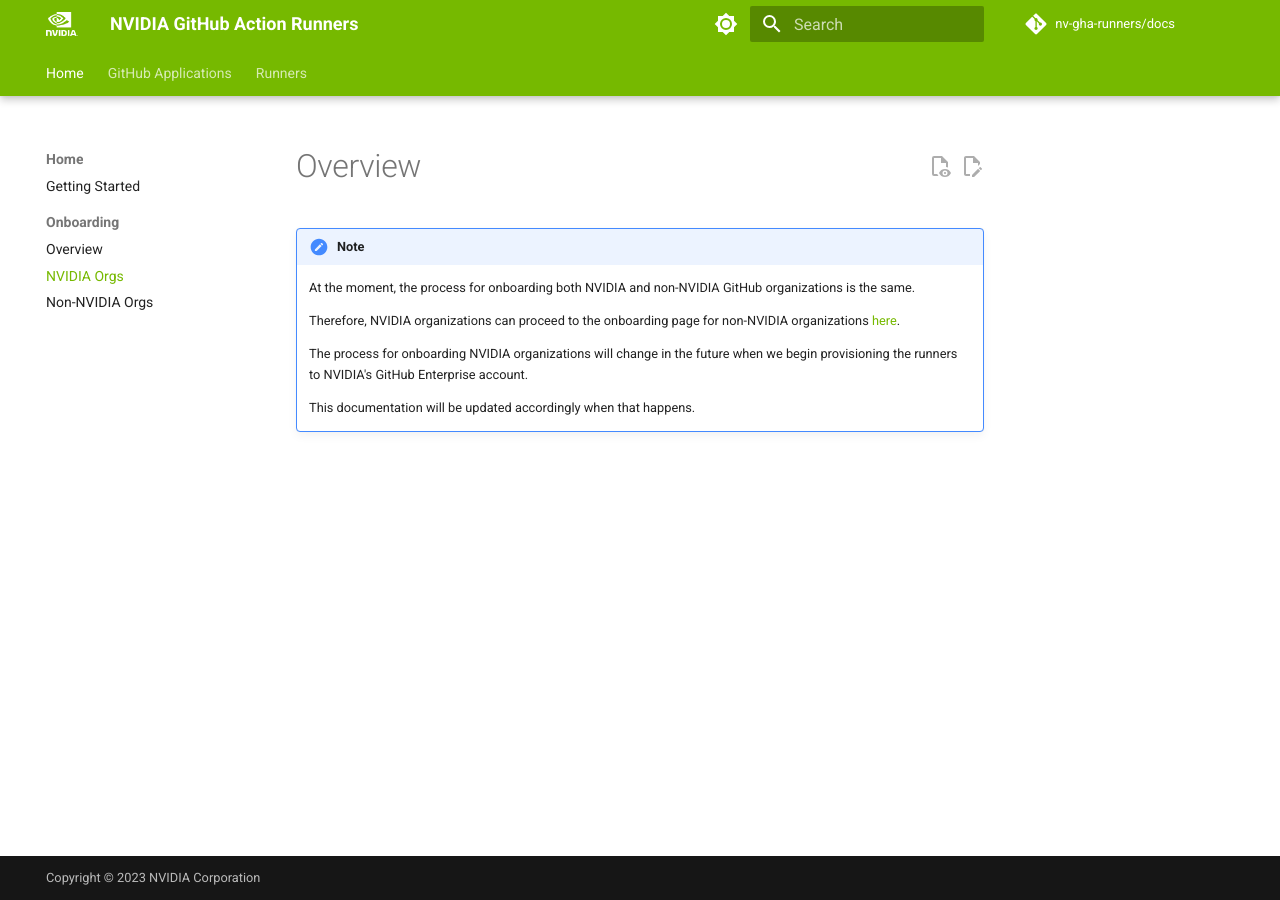
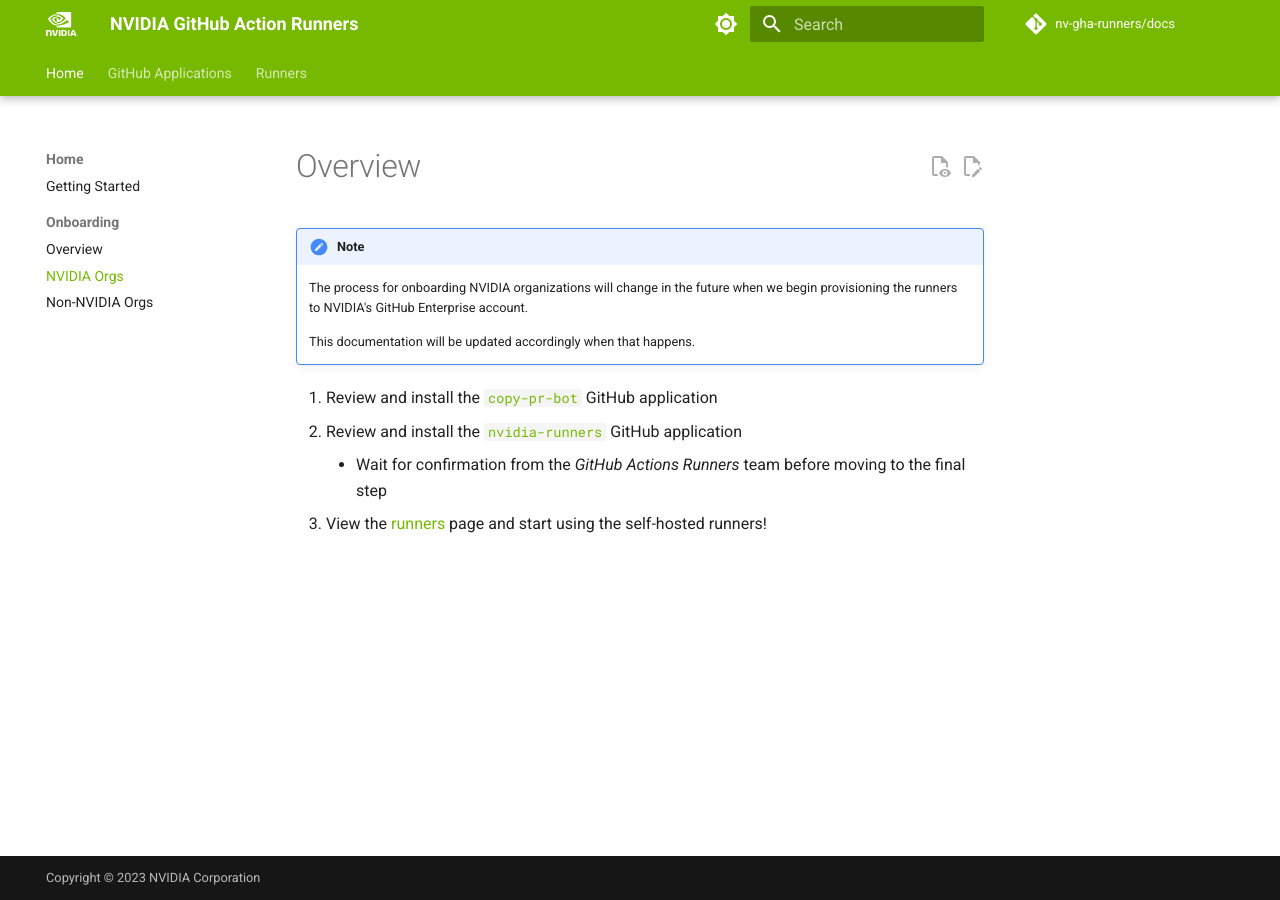
Before and after one commit to nv-gha-runners/docs, an MkDocs documentation site: the page built from docs/onboarding/nvidia.md, in a window 1280 px wide. Built offline with MkDocs 1.6.1 and Material for MkDocs 9.7.7, drawn with Linux system fonts in a browser that asks for light colours; comment, search, counter and statistics services are not loaded.

Commit message:
fix NVIDIA org onboarding docs

```diff
--- a/docs/onboarding/nvidia.md
+++ b/docs/onboarding/nvidia.md
@@ -2,10 +2,11 @@
 
 !!! note
 
-    At the moment, the process for onboarding both NVIDIA and non-NVIDIA GitHub organizations is the same.
-
-    Therefore, NVIDIA organizations can proceed to the onboarding page for non-NVIDIA organizations [here](./non-nvidia.md).
-
     The process for onboarding NVIDIA organizations will change in the future when we begin provisioning the runners to NVIDIA's GitHub Enterprise account.
 
     This documentation will be updated accordingly when that happens.
+
+1. Review and install the [`copy-pr-bot`](../apps/copy-pr-bot/index.md) GitHub application
+2. Review and install the [`nvidia-runners`](../apps/nvidia-runners/index.md) GitHub application
+   - Wait for confirmation from the _GitHub Actions Runners_ team before moving to the final step
+3. View the [runners](../runners/index.md) page and start using the self-hosted runners!
```
Also changed, not shown: docs/index.md (+1 -1 lines).
